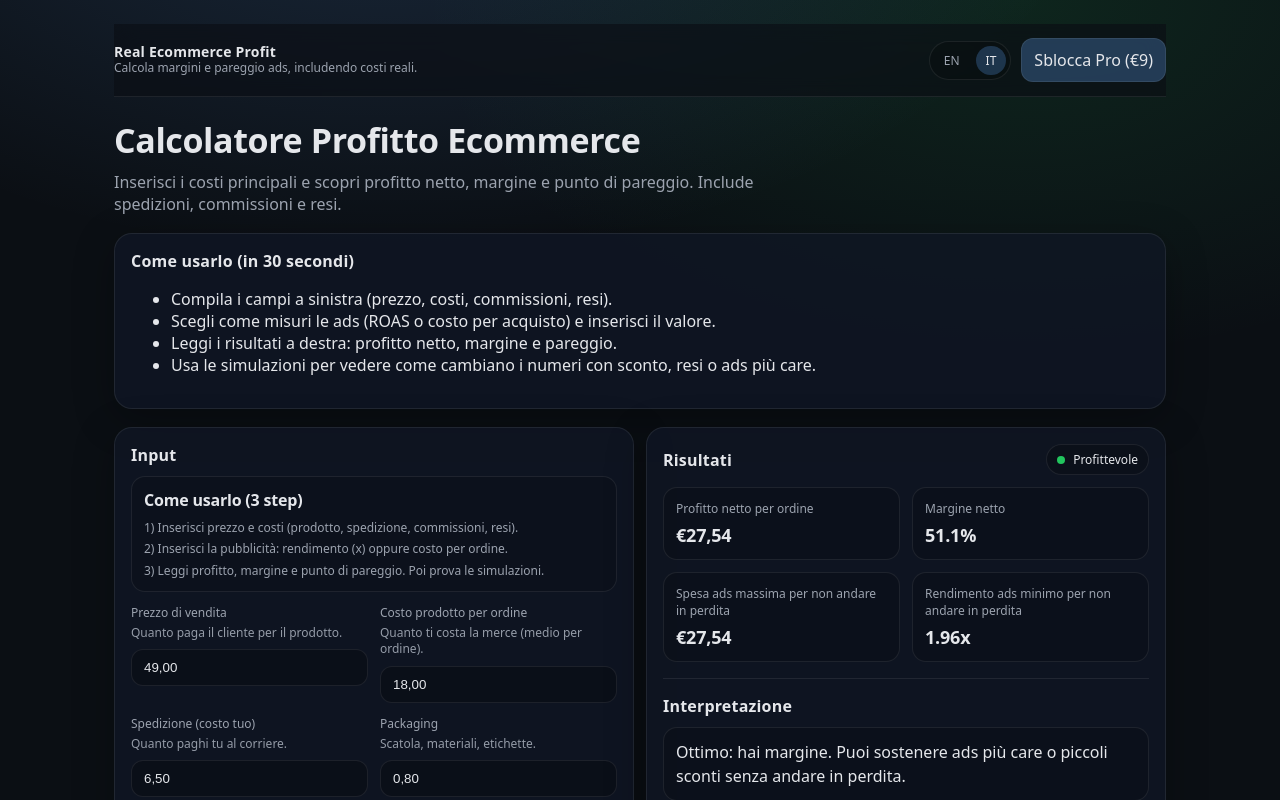
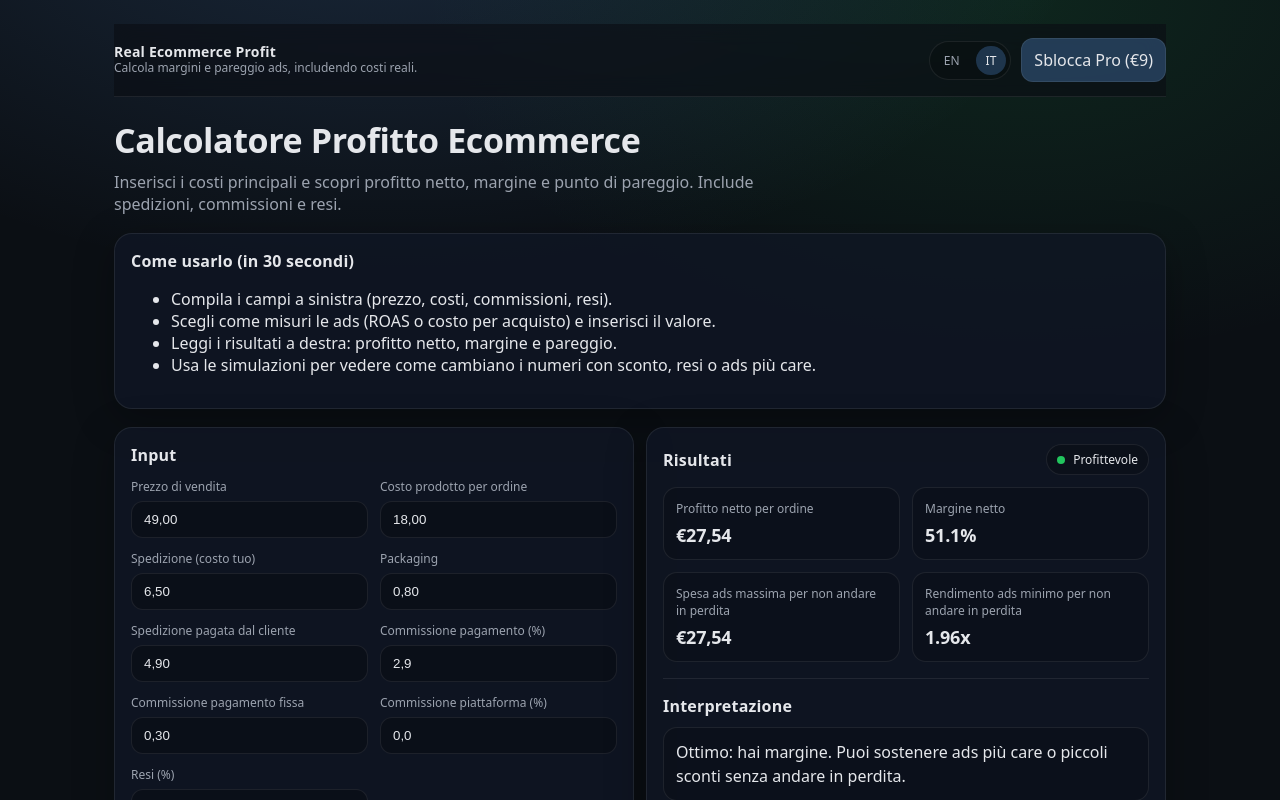
Before and after one commit to giusor/real-ecommerce-profit, a Next.js app: page / in a window 1280 px wide. Shown: the top 800 px of the page. Built offline with nearby package versions, Linux system fonts and the light colour scheme.

Commit message:
Update Calculator.js

```diff
--- a/components/Calculator.js
+++ b/components/Calculator.js
@@ -1,6 +1,6 @@
 "use client";
 
-import { useEffect, useMemo, useState } from "react";
+import { useMemo, useState } from "react";
 import { compute } from "@/lib/calc";
 
 /* ---------------- helpers ---------------- */
@@ -65,25 +65,18 @@ function defaultState(lang) {
 export default function Calculator({ lang, isPro, setWantsPro }) {
   const t = useMemo(() => {
     const it = {
-      // quick guide
-      quickTitle: "Come usarlo (3 step)",
-      quick1: "1) Inserisci prezzo e costi (prodotto, spedizione, commissioni, resi).",
-      quick2: "2) Inserisci la pubblicità: rendimento (x) oppure costo per ordine.",
-      quick3: "3) Leggi profitto, margine e punto di pareggio. Poi prova le simulazioni.",
-
       input: "Input",
       results: "Risultati",
       simulation: "Simulazione",
       unlock: "Sblocca Pro",
       resetSim: "Reset simulazione",
 
-      // labels
       sellPrice: "Prezzo di vendita",
       sellPriceHelp: "Quanto paga il cliente per il prodotto.",
       sellPricePh: "es. 49,00",
 
       productCost: "Costo prodotto per ordine",
-      productCostHelp: "Quanto ti costa la merce (medio per ordine).",
+      productCostHelp: "Costo merce medio per ordine.",
       productCostPh: "es. 18,00",
 
       shippingYou: "Spedizione (costo tuo)",
@@ -92,7 +85,7 @@ export default function Calculator({ lang, isPro, setWantsPro }) {
 
       shippingCustomer: "Spedizione pagata dal cliente",
       shippingCustomerHelp: "Metti 0 se fai spedizione gratuita.",
-      shippingCustomerPh: "es. 4,90 (oppure 0)",
+      shippingCustomerPh: "es. 4,90 (o 0)",
 
       packaging: "Packaging",
       packagingHelp: "Scatola, materiali, etichette.",
@@ -124,16 +117,14 @@ export default function Calculator({ lang, isPro, setWantsPro }) {
       roasPh: "es. 2,5",
 
       cpaLabel: "Costo pubblicità per ordine",
-      cpaHelp: "Quanto spendi in ads per ottenere un ordine (medio).",
+      cpaHelp: "Quanto spendi in ads per ottenere un ordine.",
       cpaPh: "es. 20,00",
 
-      // KPIs
       kpiProfit: "Profitto netto per ordine",
       kpiMargin: "Margine netto",
       kpiBreakEvenAds: "Spesa ads massima per non andare in perdita",
       kpiBreakEvenROAS: "Rendimento ads minimo per non andare in perdita",
 
-      // insight + status
       insightTitle: "Interpretazione",
       insightGood:
         "Ottimo: hai margine. Puoi sostenere ads più care o piccoli sconti senza andare in perdita.",
@@ -146,7 +137,6 @@ export default function Calculator({ lang, isPro, setWantsPro }) {
       statusOk: "Margine stretto",
       statusProfit: "Profittevole",
 
-      // sim
       simAdsUp: "Ads più care",
       simDiscount: "Sconto",
       simReturnsUp: "Resi in aumento",
@@ -161,11 +151,6 @@ export default function Calculator({ lang, isPro, setWantsPro }) {
     };
 
     const en = {
-      quickTitle: "How to use (3 steps)",
-      quick1: "1) Enter price and costs (product, shipping, fees, returns).",
-      quick2: "2) Enter advertising: return (x) or cost per order.",
-      quick3: "3) Read profit, margin and break-even. Then try simulations.",
-
       input: "Inputs",
       results: "Results",
       simulation: "Simulation",
@@ -177,7 +162,7 @@ export default function Calculator({ lang, isPro, setWantsPro }) {
       sellPricePh: "e.g. 49.00",
 
       productCost: "Product cost per order",
-      productCostHelp: "Your average product cost per order.",
+      productCostHelp: "Average product cost per order.",
       productCostPh: "e.g. 18.00",
 
       shippingYou: "Shipping (your cost)",
@@ -255,10 +240,9 @@ export default function Calculator({ lang, isPro, setWantsPro }) {
   }, [lang]);
 
   const [state, setState] = useState(() => defaultState(lang));
-
   const currencySymbol = t.currencySymbol;
 
-  // Build base inputs for compute()
+  // Base inputs
   const baseInputs = useMemo(() => {
     const price = toNumber(state.price);
     const cogs = toNumber(state.productCost);
@@ -270,7 +254,6 @@ export default function Calculator({ lang, isPro, setWantsPro }) {
     const platformFeePct = toNumber(state.platformFeePct) / 100;
     const returnsPct = toNumber(state.returnsPct) / 100;
 
-    // Ads
     let adCost = 0;
     if (state.adsMode === "roas") {
       const roas = Math.max(0.0001, toNumber(state.roas));
@@ -294,7 +277,7 @@ export default function Calculator({ lang, isPro, setWantsPro }) {
     };
   }, [state]);
 
-  // Apply simulations
+  // Simulated inputs
   const simInputs = useMemo(() => {
     const adUp = state.adUpPct / 100;
     const discount = state.discountPct / 100;
@@ -304,12 +287,7 @@ export default function Calculator({ lang, isPro, setWantsPro }) {
     const adCost = baseInputs.adCost * (1 + adUp);
     const returnsPct = Math.min(0.99, baseInputs.returnsPct + returnsUp);
 
-    return {
-      ...baseInputs,
-      price: priceAfterDiscount,
-      adCost,
-      returnsPct,
-    };
+    return { ...baseInputs, price: priceAfterDiscount, adCost, returnsPct };
   }, [baseInputs, state.adUpPct, state.discountPct, state.returnsUp]);
 
   const out = useMemo(() => compute(simInputs), [simInputs]);
@@ -341,7 +319,7 @@ export default function Calculator({ lang, isPro, setWantsPro }) {
     setState((prev) => ({ ...prev, adUpPct: 0, discountPct: 0, returnsUp: 0 }));
   }
 
-  // Soft validation (only on required numeric fields)
+  // Soft validation (non-invasive)
   const requiredKeys = [
     "price",
     "productCost",
@@ -357,9 +335,7 @@ export default function Calculator({ lang, isPro, setWantsPro }) {
 
   const invalid = useMemo(() => {
     const map = {};
-    for (const k of requiredKeys) {
-      map[k] = !isNumLike(state[k]);
-    }
+    for (const k of requiredKeys) map[k] = !isNumLike(state[k]);
     return map;
   }, [state, requiredKeys]);
 
@@ -368,14 +344,6 @@ export default function Calculator({ lang, isPro, setWantsPro }) {
       {/* LEFT */}
       <div className="card">
         <div className="cardTitle">{t.input}</div>
-
-        {/* Quick guide */}
-        <div className="miniGuide" style={{ marginTop: 10 }}>
-          <div className="miniGuideTitle">{t.quickTitle}</div>
-          <div className="miniGuideRow">{t.quick1}</div>
-          <div className="miniGuideRow">{t.quick2}</div>
-          <div className="miniGuideRow">{t.quick3}</div>
-        </div>
 
         <div className="fieldGrid" style={{ marginTop: 12 }}>
           <Field
@@ -543,7 +511,6 @@ export default function Calculator({ lang, isPro, setWantsPro }) {
         <div className="kpiGrid">
           <Kpi title={t.kpiProfit} value={money(profit)} />
           <Kpi title={t.kpiMargin} value={fmtPct(margin)} />
-
           <Kpi title={t.kpiBreakEvenAds} value={money(breakEvenCPA)} />
           <Kpi title={t.kpiBreakEvenROAS} value={`${breakEvenROAS.toFixed(2)}x`} />
         </div>
@@ -588,19 +555,26 @@ export default function Calculator({ lang, isPro, setWantsPro }) {
 /* ---------------- UI bits ---------------- */
 
 function Field({ label, help, placeholder, value, onChange, invalid, invalidText }) {
+  const [focused, setFocused] = useState(false);
+
   return (
     <div className={`field ${invalid ? "fieldInvalid" : ""}`}>
-      <div className="fieldLabelRow">
-        <div className="fieldLabel">{label}</div>
-      </div>
-      {help ? <div className="fieldHelp">{help}</div> : null}
+      <div className="fieldLabel">{label}</div>
+
+      {/* Help text: ONLY when focused (reduces clutter) */}
+      {help && focused ? <div className="fieldHelp">{help}</div> : null}
+
       <input
         className="input"
         placeholder={placeholder}
         value={value}
         onChange={(e) => onChange(e.target.value)}
+        onFocus={() => setFocused(true)}
+        onBlur={() => setFocused(false)}
       />
-      {invalid ? <div className="fieldError">{invalidText}</div> : null}
+
+      {/* Keep validation subtle */}
+      {invalid && focused ? <div className="fieldError">{invalidText}</div> : null}
     </div>
   );
 }
```
